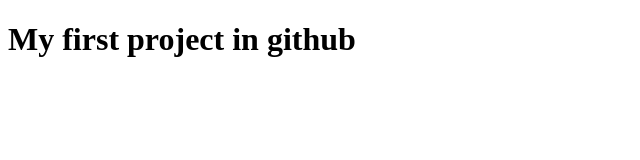
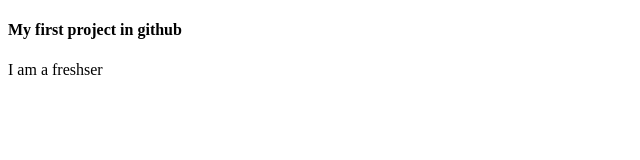
Before and after one commit to Mojmul-Haque/my-first-project, a plain HTML site: page index.html in a window 1280 px wide. Shown: the whole page, without its empty margins (0-640 px from the left). Drawn offline with Linux system fonts and the light colour scheme.

Commit message:
second time upload

```diff
--- a/index.html
+++ b/index.html
@@ -8,8 +8,15 @@
 </head>
 
 <body>
-    <div>
-        <h1>My first project in github</h1>
+    <div class="conatainer">
+        <div class="row">
+            <div class="col-lg-3">
+                <div>
+                    <h4>My first project in github</h4>
+                    <p> I am a freshser</p>
+                </div>
+            </div>
+        </div>
     </div>
 
 
```
Also changed, not shown: 1 other file.
